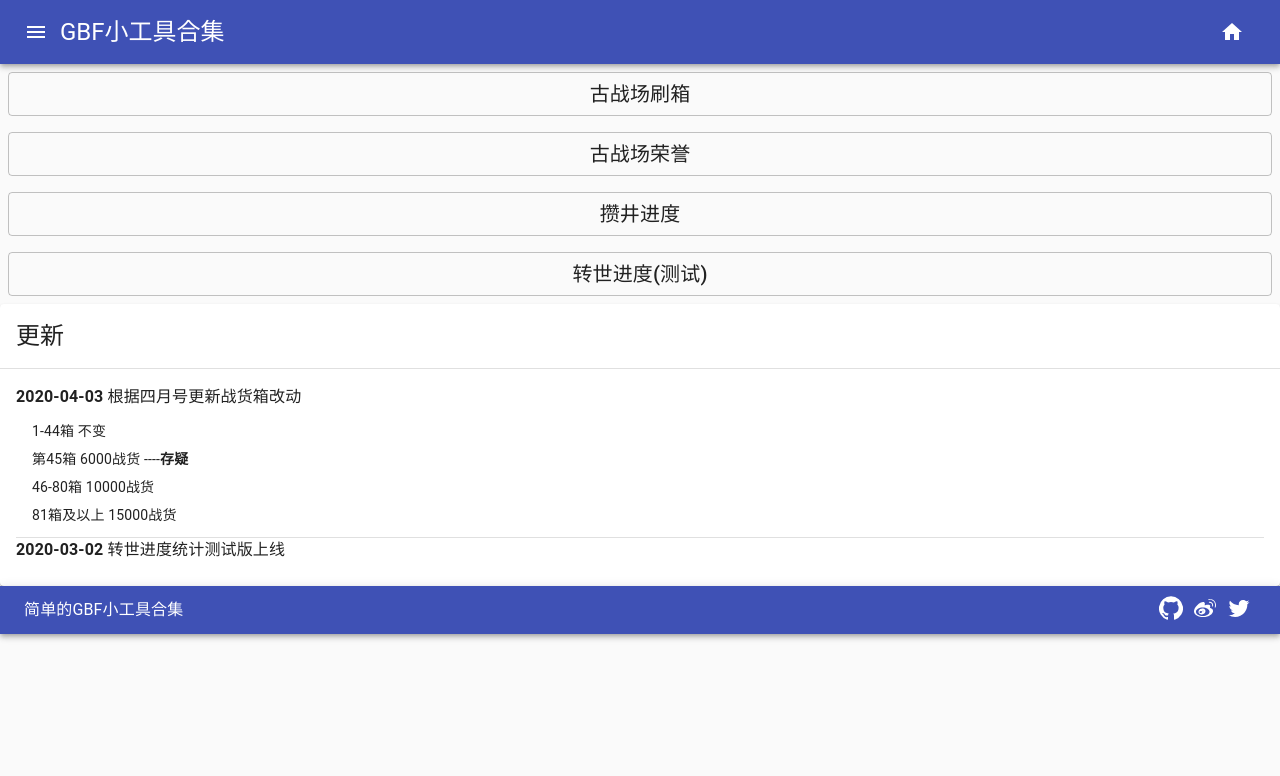
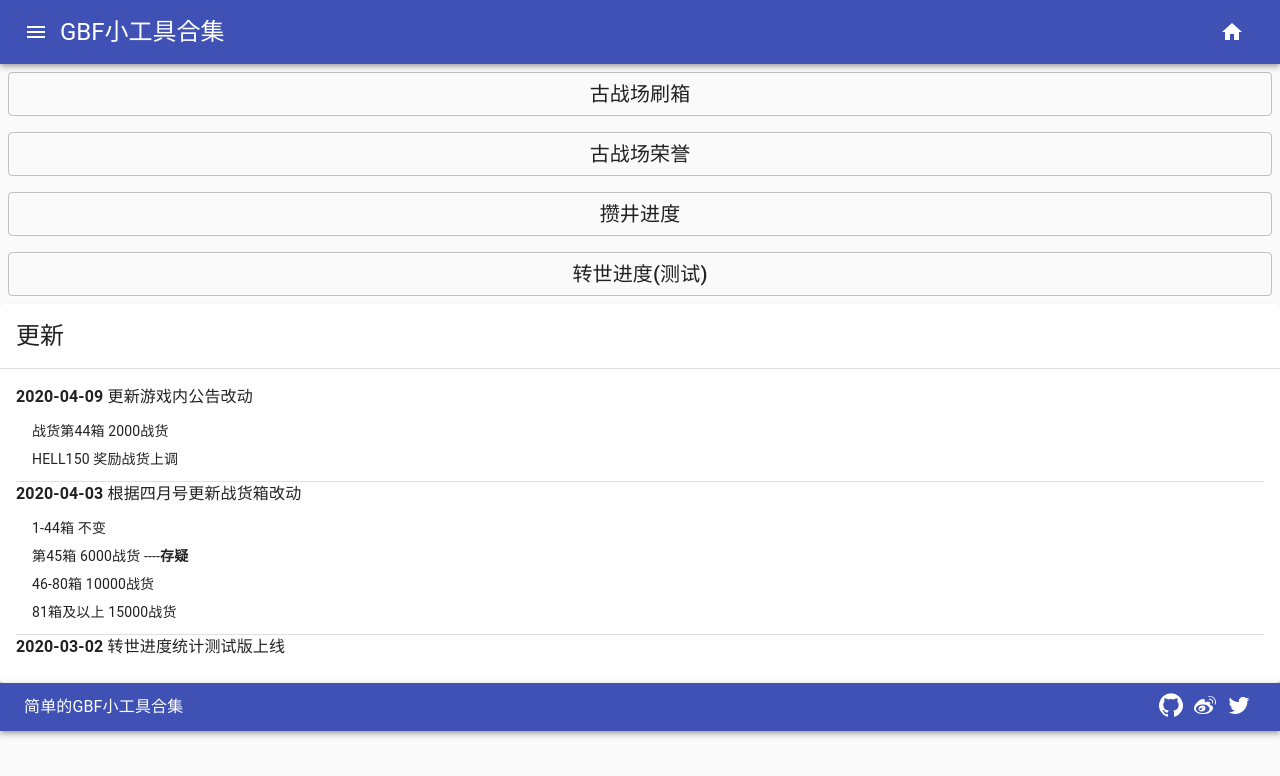
Before and after one commit to niccolozy/gbf-tools, a React (Create React App) app: page / in a window 1280 px wide. Shown: the top 776 px of the page. Built offline with nearby package versions, Linux system fonts and the light colour scheme.

Commit message:
Update GW changes
in-game announcement for 2020-04 GW

```diff
--- a/src/components/BoxCalculator/calculation.js
+++ b/src/components/BoxCalculator/calculation.js
@@ -3,14 +3,12 @@ import { tokenPerBox, ratioHonorToToken, mobInfo } from "./constants.js";
 function getTokenForBox(boxIndex) {
   if (boxIndex < 5) {
     return tokenPerBox[boxIndex - 1];
-  } else if (boxIndex < 45) {
+  } else if (boxIndex < 46) {
     return tokenPerBox[4];
-  } else if (boxIndex === 45) {
+  } else if (boxIndex < 81) {
     return tokenPerBox[5];
-  } else if (boxIndex < 81) {
+  } else {
     return tokenPerBox[6];
-  } else {
-    return tokenPerBox[7];
   }
 }
 
--- a/src/components/BoxCalculator/constants.js
+++ b/src/components/BoxCalculator/constants.js
@@ -1,4 +1,4 @@
-export const tokenPerBox = [1600, 2400, 2400, 2400, 2000, 6000, 10000, 15000];
+export const tokenPerBox = [1600, 2400, 2400, 2400, 2000, 10000, 15000];
 export const ratioHonorToToken = 6000 / 100000000;
 export const mobInfo = {
   Ex: {
@@ -49,8 +49,8 @@ export const mobInfo = {
     meat: 20
   },
   Hell150: {
-    hostToken: 100,
-    victoryToken: 68,
+    hostToken: 120,
+    victoryToken: 85,
     mvpToken: 52,
     soloHonor: 3600000,
     AP: 50,
--- a/src/components/ToolList/index.js
+++ b/src/components/ToolList/index.js
@@ -39,6 +39,15 @@ export default function ToolList({ tools, onClick }) {
           <Divider />
           <CardContent>
             <Typography variant="body1">
+              <b>2020-04-09</b> 更新游戏内公告改动{" "}
+            </Typography>
+            <List dense={true}>
+              <ListItem>战货第44箱 2000战货</ListItem>
+              <ListItem>HELL150 奖励战货上调</ListItem>
+            </List>
+
+            <Divider />
+            <Typography variant="body1">
               <b>2020-04-03</b> 根据四月号更新战货箱改动{" "}
             </Typography>
             <List dense={true}>
```
